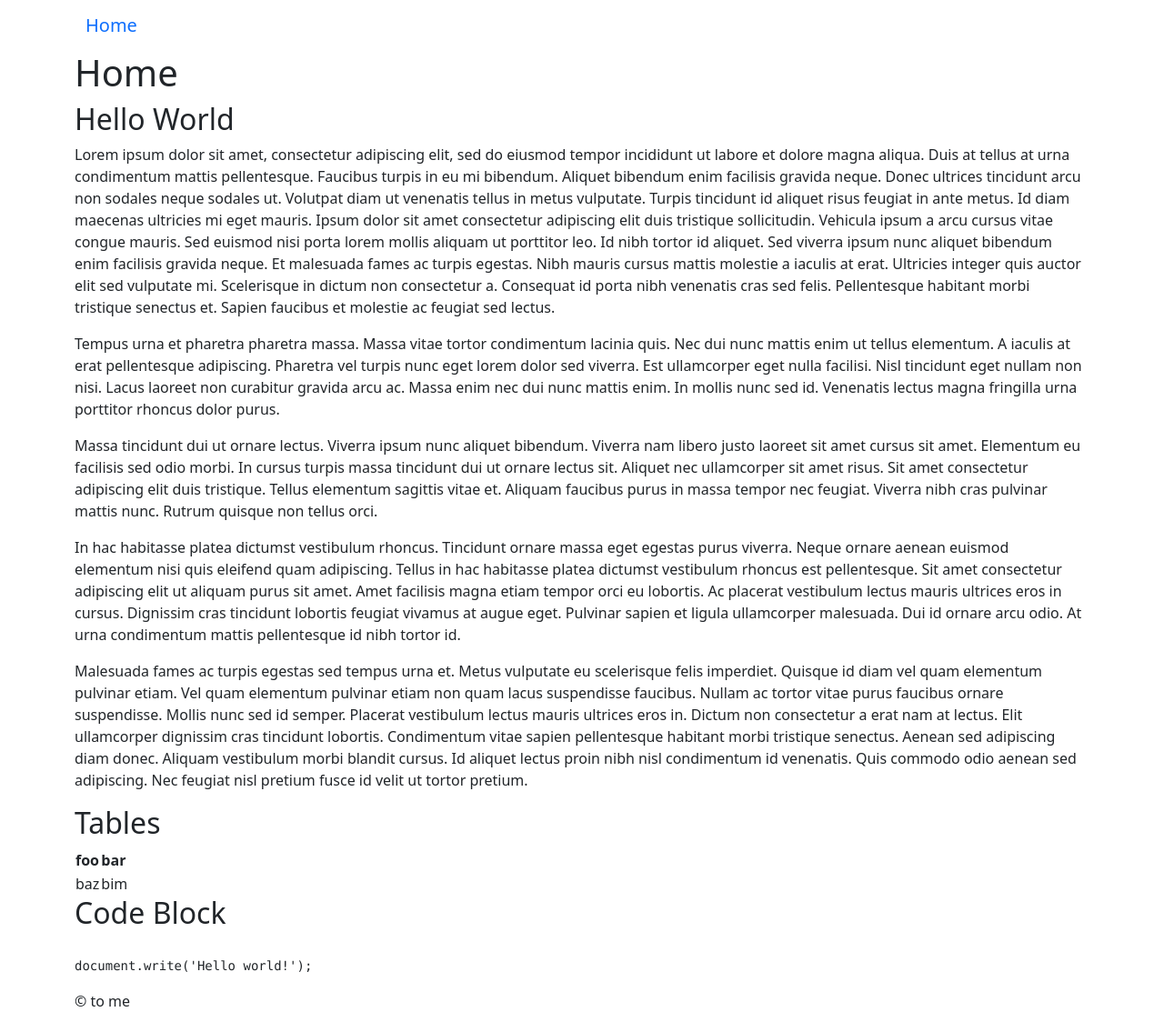
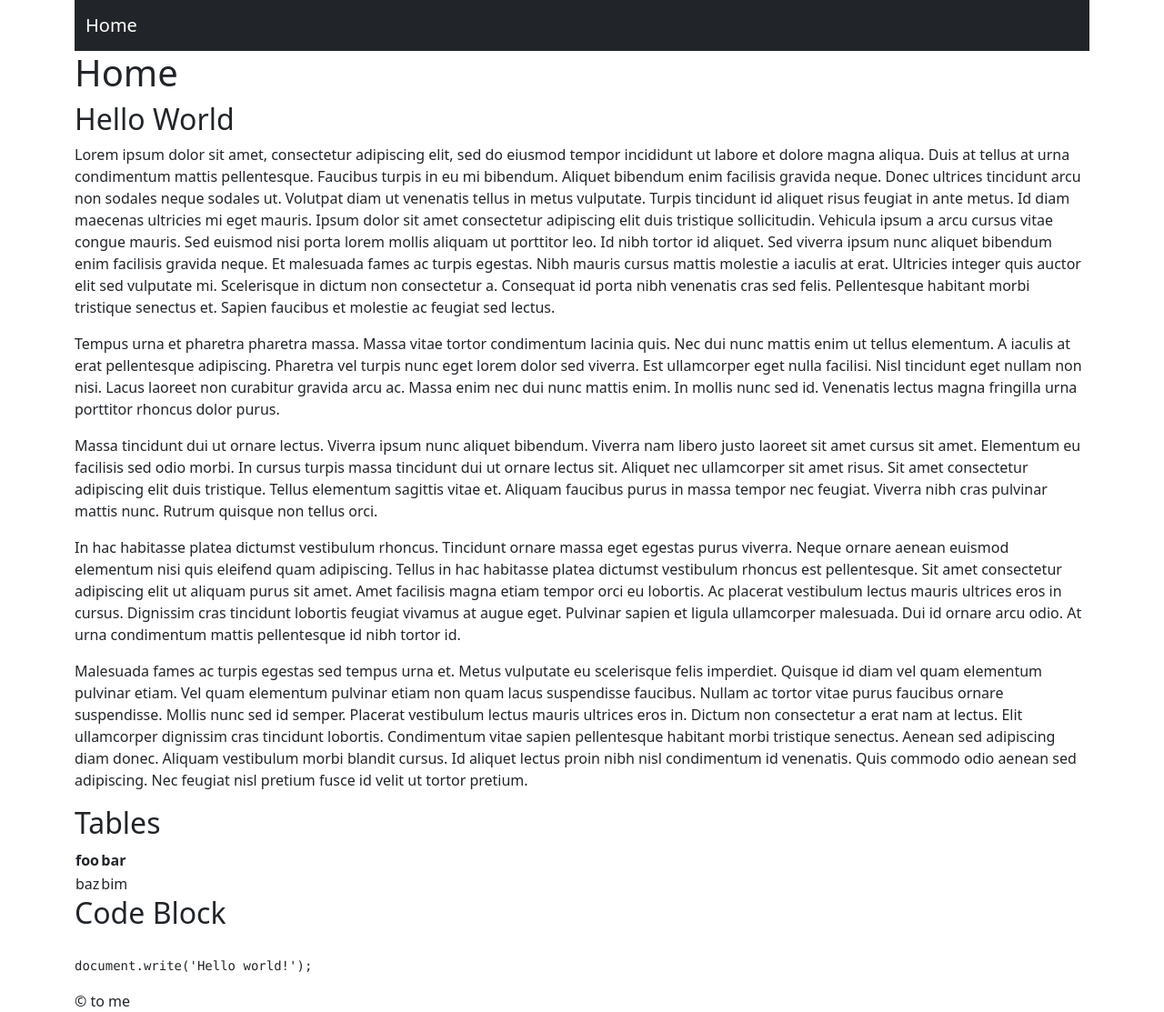
Before and after one commit to cleer73/cleer73.github.io, a Jekyll site: the page built from index.md, in a window 1280 px wide. Shown: the whole page at 91% size. Built offline with Jekyll 4.4.1, drawn with Linux system fonts in a browser that asks for light colours.

Commit message:
Updates navbar theme.

```diff
--- a/_layouts/default.html
+++ b/_layouts/default.html
@@ -9,7 +9,7 @@
 
     <div class="container">
 
-      <nav class="navbar">
+      <nav class="navbar navbar-dark bg-dark">
         <div class="container">
           <a class="navbar-brand" href="/">Home</a>
         </div>
```
